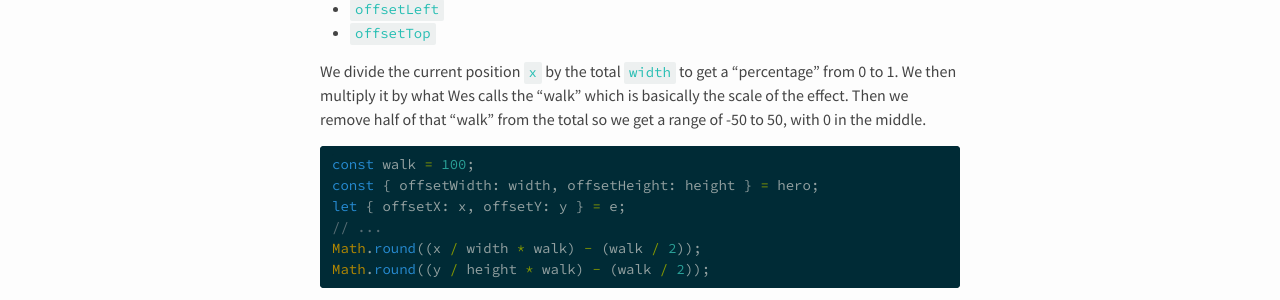
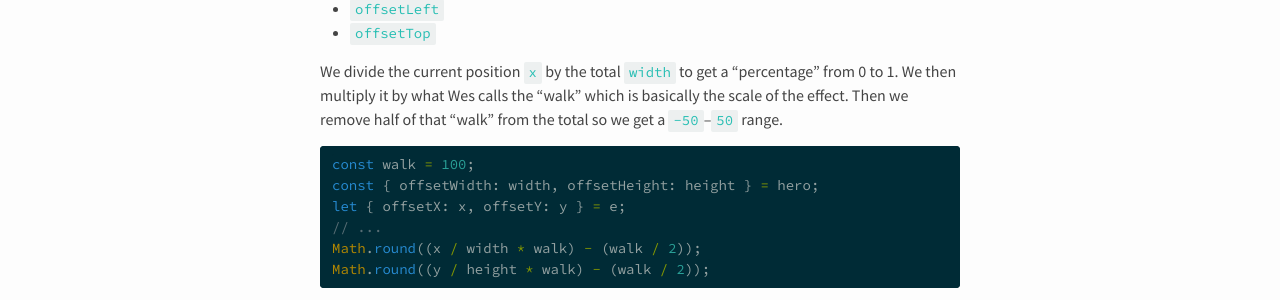
Before and after one commit to memoblue/memoblue.github.io, a Jekyll site: the page built from _posts/2017-02-28-javascript30-16.md, in a window 1280 px wide. Shown: the part 844-1144 px from the top of the page. Built offline with Jekyll 4.4.1, drawn with Linux system fonts in a browser that asks for light colours.

Commit message:
copy cleanup

````diff
--- a/_posts/2017-02-28-javascript30-16.md
+++ b/_posts/2017-02-28-javascript30-16.md
@@ -34,7 +34,7 @@ The rest of the lesson is mostly about DOM related properties, and a bit a math
 * `offsetLeft`
 * `offsetTop`
 
-We divide the current position `x` by the total `width` to get a "percentage" from 0 to 1. We then multiply it by what Wes calls the "walk" which is basically the scale of the effect. Then we remove half of that "walk" from the total so we get a range of -50 to 50, with 0 in the middle.
+We divide the current position `x` by the total `width` to get a "percentage" from 0 to 1. We then multiply it by what Wes calls the "walk" which is basically the scale of the effect. Then we remove half of that "walk" from the total so we get a `-50`–`50` range.
 
 ```js
 const walk = 100;
````
